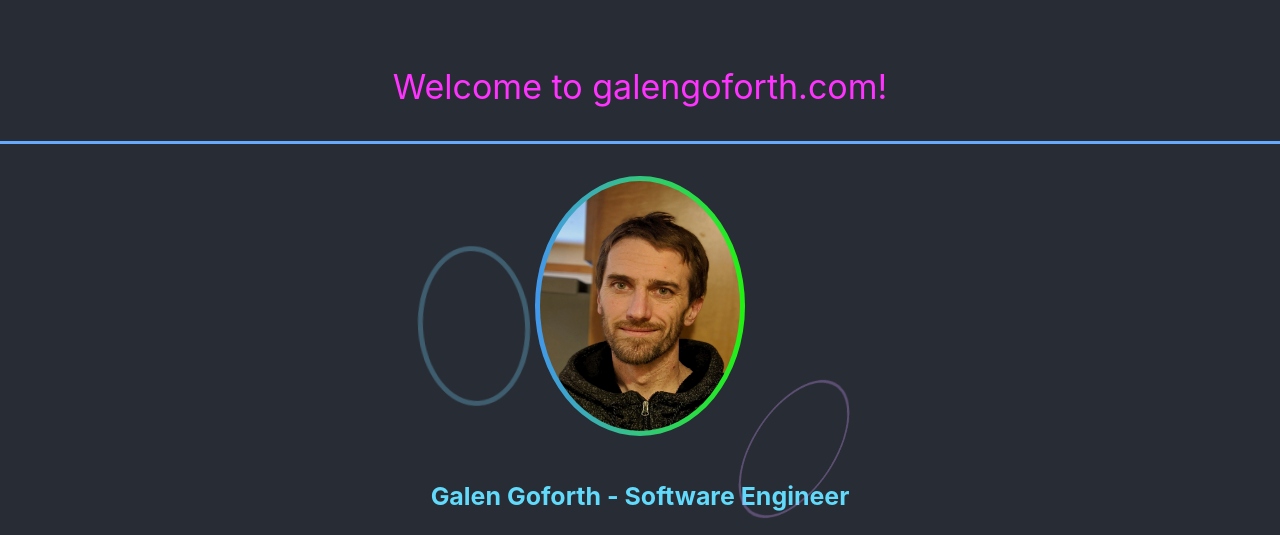
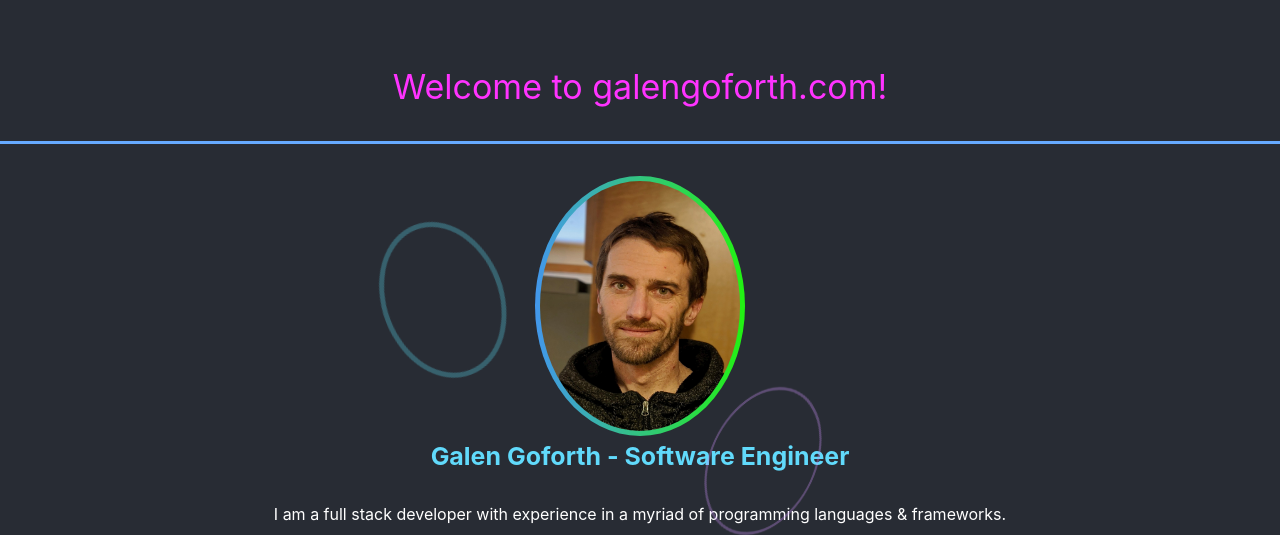
Before and after one commit to ghgofort/galengoforth.com, a React (Create React App) app: page / in a window 1280 px wide. Shown: the top 535 px of the page. Built offline with nearby package versions, Linux system fonts and the light colour scheme; no server answers.

Commit message:
remove extra padding below image, fix alphabetization of properties in .AboutMe__container class

```diff
--- a/src/components/aboutMe.css
+++ b/src/components/aboutMe.css
@@ -46,14 +46,14 @@
 }
 
 .AboutMe__container {
+    align-items: center;
     background-color: transparent;
     border-top: 3px solid #66aaff;
     color: #282c34;
     display: flex;
-    align-items: center;
     flex-direction: column;
+    height: 30vh;
     justify-content: flex-start;
-    height: 35vh;
     padding-top: 2rem;
     text-align: center;
     width: 100%;
```
